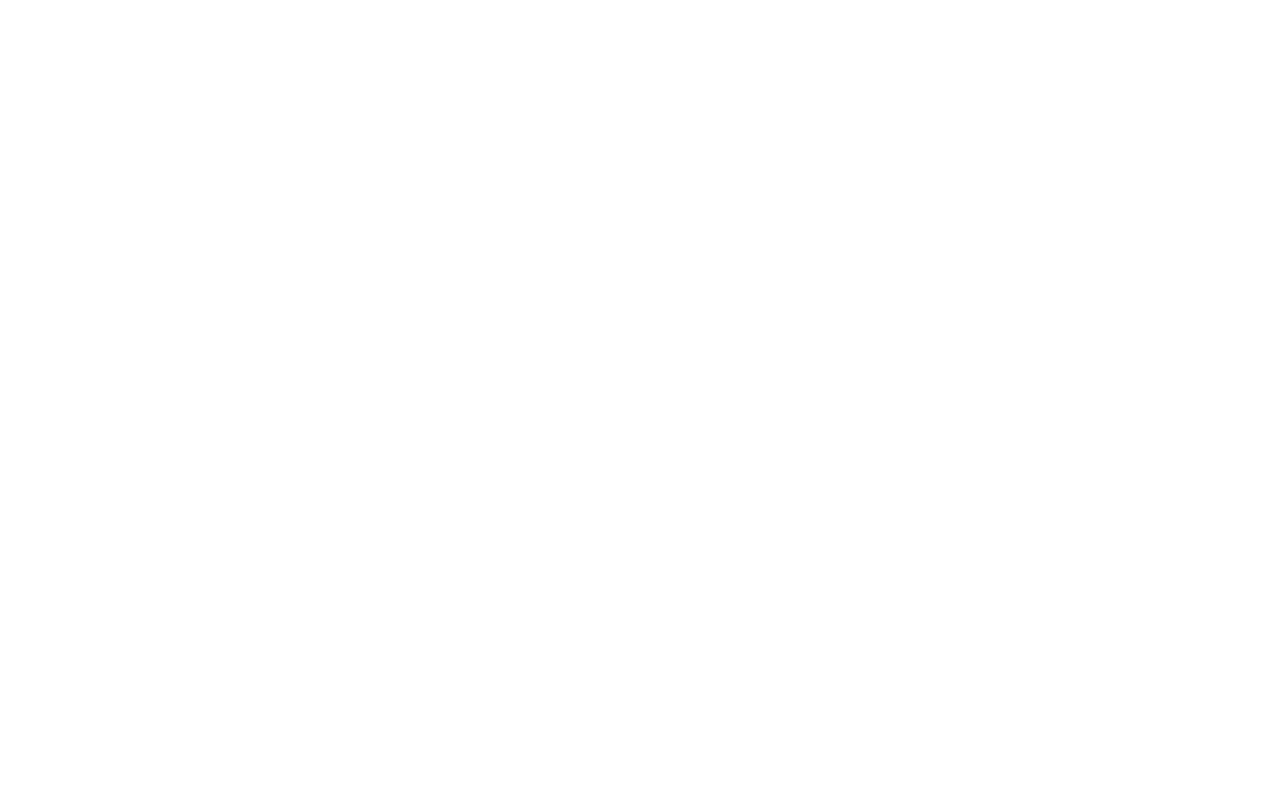
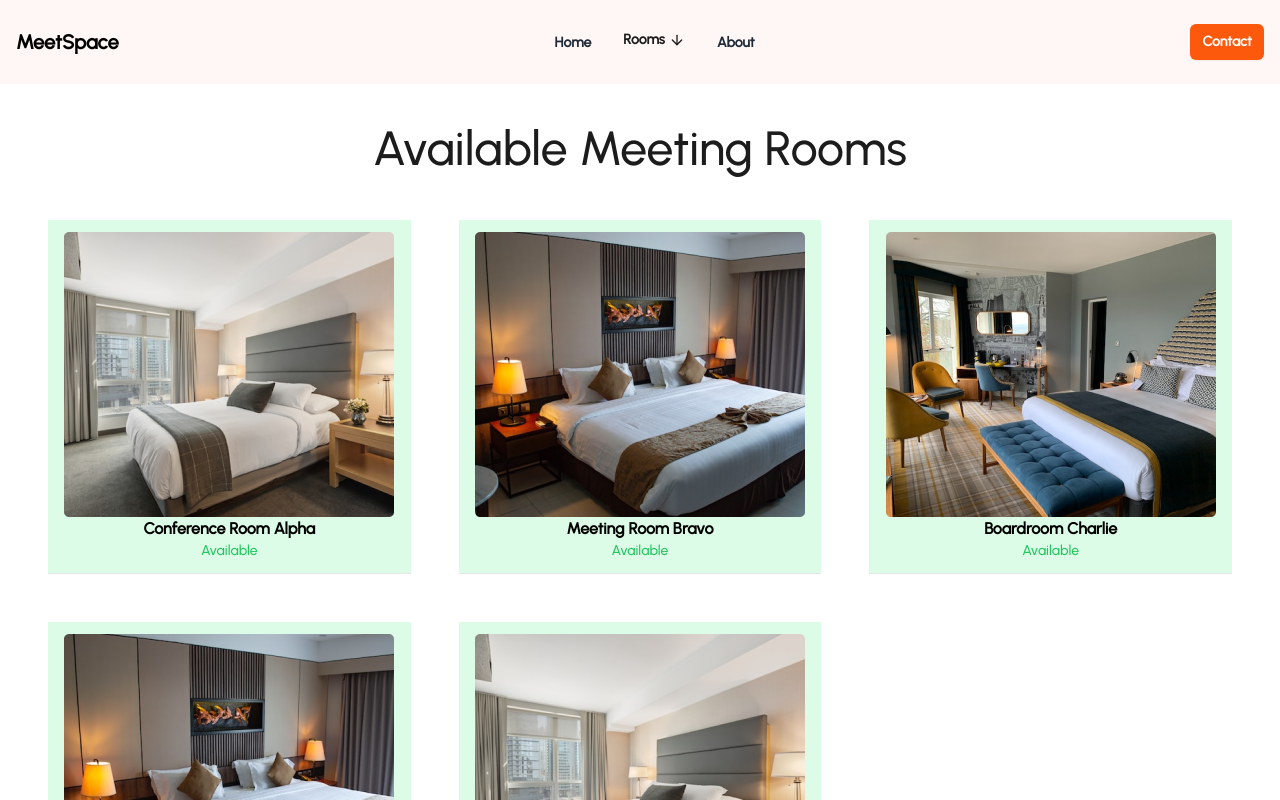
Before and after one commit to shaikahmadnawaz/meet-space, a React (Vite) app: page /available in a window 1280 px wide. Before the commit this address had no page. Shown: the top 800 px of the page. Built offline with nearby package versions, Linux system fonts and the light colour scheme.

Commit message:
available rooms component completed

```diff
--- a/src/App.jsx
+++ b/src/App.jsx
@@ -1,10 +1,13 @@
 import { useState } from "react";
 import AvailableRooms from "./components/AvailableRooms";
+import bookingsData from "./data/bookings.json";
 import BookRoom from "./components/BookRoom";
 import ViewBookings from "./components/ViewBookings";
 import EditBooking from "./components/EditBooking";
 import { BrowserRouter, Route, Routes } from "react-router-dom";
 import Landing from "./pages/Landing";
+import Navbar from "./components/Navbar";
+import Footer from "./components/Footer";
 
 function App() {
   // Sample data for available rooms
@@ -87,17 +90,25 @@ function App() {
 
   return (
     <BrowserRouter>
+      <Navbar />
       <Routes>
         <Route path="/" element={<Landing />} />
+        <Route
+          path="/available"
+          element={
+            <AvailableRooms
+              rooms={bookingsData.rooms}
+              bookings={bookingsData.bookings}
+              selectedTime={selectedTime}
+            />
+          }
+        />
       </Routes>
+      <Footer />
     </BrowserRouter>
     // <div className="App">
     //   <h1 className="text-2xl font-bold mb-4">Meeting Room Booking System</h1>
-    //   <AvailableRooms
-    //     rooms={rooms}
-    //     bookings={bookings}
-    //     selectedTime={selectedTime}
-    //   />
+
     //   <BookRoom rooms={rooms} bookings={bookings} onBookRoom={handleBookRoom} />
     //   <ViewBookings bookings={bookings} user={{ id: 1 }} />
     //   <EditBooking
--- a/src/components/AvailableRooms.jsx
+++ b/src/components/AvailableRooms.jsx
@@ -1,26 +1,43 @@
 const AvailableRooms = ({ rooms, bookings, selectedTime }) => {
   return (
-    <div className="bg-white p-4 rounded-lg shadow-md">
-      <h2 className="text-xl font-semibold mb-4">Available Meeting Rooms</h2>
-      <ul>
+    <div className="mx-auto py-10 max-w-7xl px-2 lg:px-8">
+      <div className="mx-auto max-w-2xl lg:text-center">
+        <h2 className="text-3xl font-medium leading-tight text-black sm:text-4xl lg:text-5xl">
+          Available Meeting Rooms
+        </h2>
+      </div>
+      <div className="bg-white p-4 rounded-lg">
+        <div className="grid grid-cols-1 gap-y-8 text-center sm:grid-cols-2 sm:gap-12 lg:grid-cols-3 py-8">
           {rooms.map((room) => {
-          const isAvailable = !bookings.some((booking) => {
+            let isAvailable = true;
+
+            for (const booking of bookings) {
+              const bookingStartTime = new Date(booking.start_time).getTime();
+              const bookingEndTime = new Date(booking.end_time).getTime();
+              const selectedTimeMillis = new Date(selectedTime).getTime();
+
+              if (
+                booking.room_id === room.id &&
+                selectedTimeMillis >= bookingStartTime &&
+                selectedTimeMillis < bookingEndTime
+              ) {
+                isAvailable = false;
+                break;
+              }
+            }
             return (
-              booking.room_id === room.id &&
-              ((selectedTime >= booking.start_time &&
-                selectedTime < booking.end_time) ||
-                (selectedTime > booking.start_time &&
-                  selectedTime <= booking.end_time))
-            );
-          });
-
-          return (
-            <li
+              <div
                 key={room.id}
                 className={`flex items-center justify-between p-3 border-b ${
                   isAvailable ? "bg-green-100" : "bg-red-100"
                 }`}
               >
+                <div className="mx-auto flex flex-col items-center justify-center">
+                  <img
+                    src={room.img}
+                    alt={isAvailable}
+                    className="w-[330px] h-[285px]"
+                  />
                   <span className="font-semibold">{room.name}</span>
                   <span
                     className={`text-sm ${
@@ -29,10 +46,12 @@ const AvailableRooms = ({ rooms, bookings, selectedTime }) => {
                   >
                     {isAvailable ? "Available" : "Booked"}
                   </span>
-            </li>
+                </div>
+              </div>
             );
           })}
-      </ul>
+        </div>
+      </div>
     </div>
   );
 };
--- a/src/components/Footer.jsx
+++ b/src/components/Footer.jsx
@@ -6,7 +6,7 @@ const Footer = () => {
           <div className="w-full p-6 md:w-1/2 lg:w-5/12">
             <div className="flex h-full flex-col justify-between">
               <div className="mb-4 inline-flex items-center">
-                <span className="ml-4 text-3xl font-bold">MeetSpace</span>
+                <span className="text-3xl font-bold">MeetSpace</span>
               </div>
               <div>
                 <p className="mb-4  text-base font-medium">
@@ -17,7 +17,7 @@ const Footer = () => {
                   Room to check with us)
                 </p>
                 <p className="text-sm">
-                  &copy; Copyright 2022. All Rights Reserved by MeetSpace.
+                  &copy; Copyright 2023. All Rights Reserved by MeetSpace.
                 </p>
               </div>
             </div>
--- a/src/components/Navbar.jsx
+++ b/src/components/Navbar.jsx
@@ -1,5 +1,6 @@
-import { Menu, X } from "lucide-react";
+import { Menu, X, ArrowDown } from "lucide-react";
 import { useState } from "react";
+import { Link } from "react-router-dom";
 
 const menuItems = [
   {
@@ -8,7 +9,16 @@ const menuItems = [
   },
   {
     name: "Rooms",
-    href: "#",
+    submenu: [
+      {
+        name: "Available",
+        href: "/available",
+      },
+      {
+        name: "Book",
+        href: "/book",
+      },
+    ],
   },
   {
     name: "About",
@@ -21,8 +31,19 @@ const Navbar = () => {
   const toggleMenu = () => {
     setIsMenuOpen(!isMenuOpen);
   };
+
+  const [submenuStates, setSubmenuStates] = useState(
+    menuItems.map(() => false)
+  );
+
+  const toggleSubmenu = (index) => {
+    const newSubmenuStates = [...submenuStates];
+    newSubmenuStates[index] = !newSubmenuStates[index];
+    setSubmenuStates(newSubmenuStates);
+  };
+
   return (
-    <nav className="w-full ">
+    <nav className="w-full">
       <header className="relative w-full bg-secondary">
         <div className="mx-auto flex max-w-7xl items-center justify-between px-4 py-6">
           <div className="inline-flex items-center space-x-2">
@@ -30,14 +51,44 @@ const Navbar = () => {
           </div>
           <div className="hidden lg:block">
             <ul className="inline-flex space-x-8">
-              {menuItems.map((item) => (
+              {menuItems.map((item, index) => (
                 <li key={item.name}>
-                  <a
-                    href={item.href}
-                    className="text-sm font-semibold text-gray-800 hover:text-gray-900"
-                  >
-                    {item.name}
-                  </a>
+                  {item.submenu ? (
+                    <div
+                      onClick={() => toggleSubmenu(index)}
+                      className="relative group cursor-pointer"
+                    >
+                      <span className="text-sm font-semibold text-black flex items-center">
+                        {item.name}{" "}
+                        <ArrowDown
+                          className={`h-4 w-4 ml-1 transition-transform transform ${
+                            submenuStates[index] ? "rotate-180" : ""
+                          }`}
+                        />
+                      </span>
+                      {submenuStates[index] && (
+                        <ul className="absolute z-50 left-0 mt-2 space-y-2 bg-white border border-gray-200 divide-y divide-gray-200 rounded-lg">
+                          {item.submenu.map((submenuItem) => (
+                            <li key={submenuItem.name}>
+                              <Link
+                                to={submenuItem.href}
+                                className="block px-4 py-2 text-sm text-black hover:bg-gray-100 text-center"
+                              >
+                                {submenuItem.name}
+                              </Link>
+                            </li>
+                          ))}
+                        </ul>
+                      )}
+                    </div>
+                  ) : (
+                    <Link
+                      to={item.href}
+                      className="text-sm font-semibold text-gray-800 hover:text-gray-900"
+                    >
+                      {item.name}
+                    </Link>
+                  )}
                 </li>
               ))}
             </ul>
--- a/src/components/landing/Testimonials.jsx
+++ b/src/components/landing/Testimonials.jsx
@@ -27,7 +27,7 @@ const data = [
 
 const Testimonials = () => {
   return (
-    <div className="relative bg-cover bg-center h-full w-full mx-auto py-10  px-2 lg:px-8">
+    <div className="bg-cover bg-center h-full w-full mx-auto py-10 px-2 lg:px-8">
       <div className="mx-auto max-w-2xl lg:text-center py-8">
         <h2 className="text-3xl font-medium leading-tight text-black sm:text-4xl lg:text-5xl">
           Testimonies
--- a/src/data/bookings.json
+++ b/src/data/bookings.json
@@ -1,8 +1,10 @@
 {
   "rooms": [
-    { "id": 1, "name": "Room A" },
-    { "id": 2, "name": "Room B" },
-    { "id": 3, "name": "Room C" }
+    { "id": 1, "name": "Conference Room Alpha", "img": "./room1.png" },
+    { "id": 2, "name": "Meeting Room Bravo", "img": "./room2.png" },
+    { "id": 3, "name": "Boardroom Charlie", "img": "./room3.png" },
+    { "id": 4, "name": "Presentation Room Delta", "img": "./room2.png" },
+    { "id": 5, "name": "Team Collaboration Room Echo", "img": "./room1.png" }
   ],
   "bookings": [
     {
@@ -25,6 +27,20 @@
       "user_id": 3,
       "start_time": "2023-09-01T11:30:00",
       "end_time": "2023-09-01T12:00:00"
+    },
+    {
+      "id": 4,
+      "room_id": 3,
+      "user_id": 1,
+      "start_time": "2023-09-01T13:00:00",
+      "end_time": "2023-09-01T13:30:00"
+    },
+    {
+      "id": 5,
+      "room_id": 4,
+      "user_id": 2,
+      "start_time": "2023-09-01T14:00:00",
+      "end_time": "2023-09-01T14:30:00"
     }
   ]
 }
--- a/src/pages/Landing.jsx
+++ b/src/pages/Landing.jsx
@@ -8,12 +8,10 @@ import Navbar from "../components/Navbar";
 const Landing = () => {
   return (
     <>
-      <Navbar />
       <Hero />
       <Facilities />
       <Rooms />
       <Testimonials />
-      <Footer/>
     </>
   );
 };
```
Lines whose indentation alone changed are shown as unchanged.
